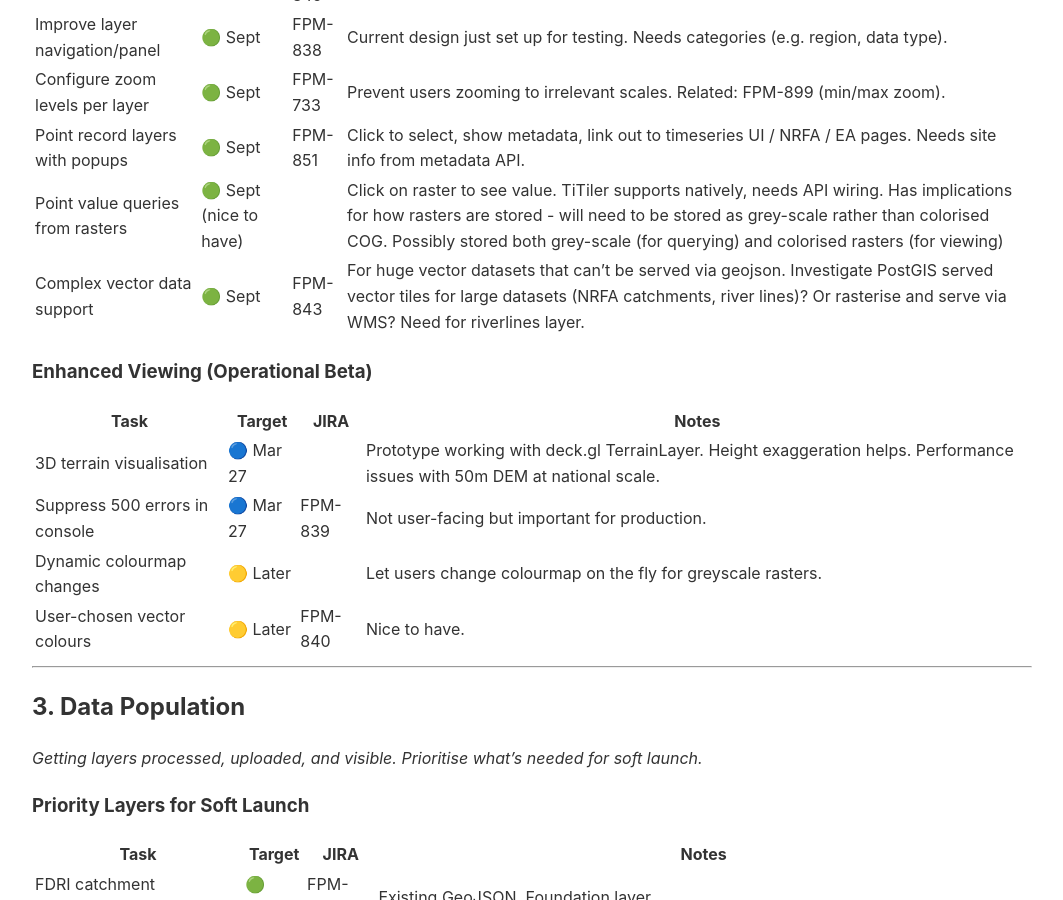
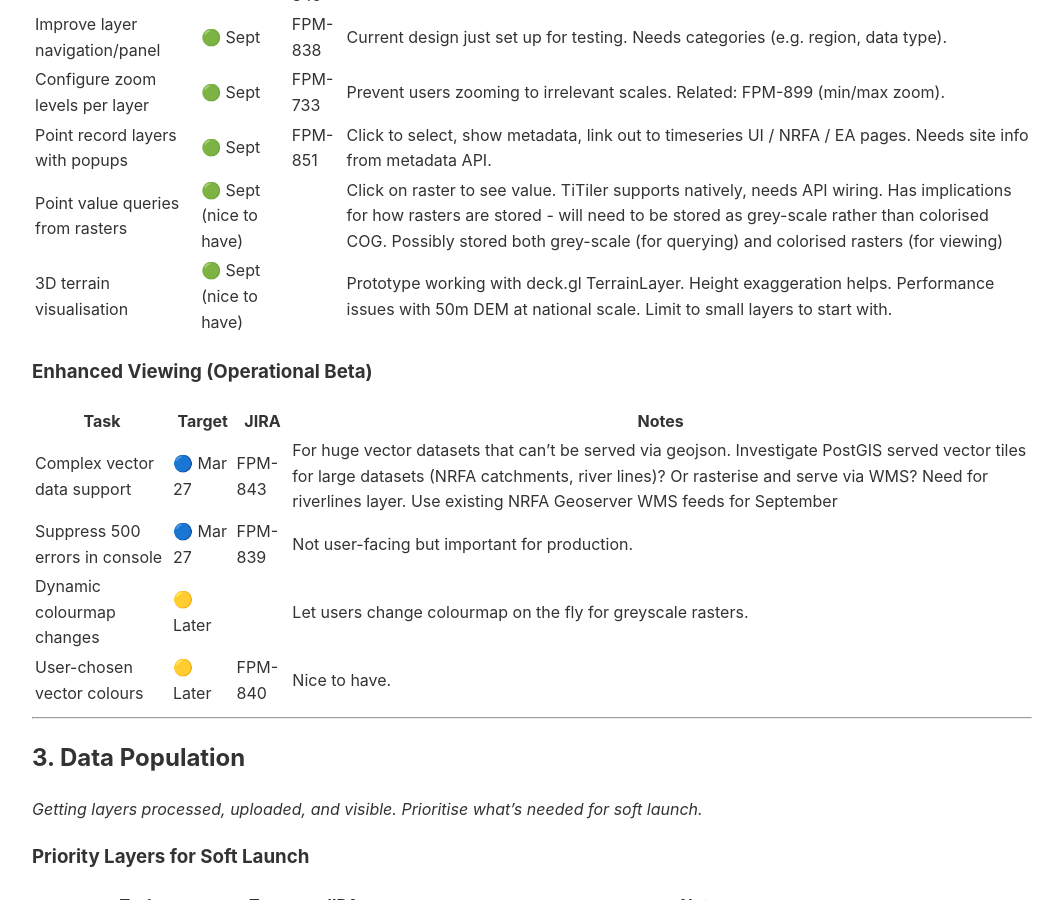
Before and after one commit to NERC-CEH/fdri_words, a Jekyll site: the page built from geospatial/dp10_year3_prioritisation.md, in a window 1280 px wide and 900 px high, scrolled down 2111 px. Shown: the whole window, without its empty margins (108-1171 px from the left). Built offline with Jekyll 4.4.1, drawn with Linux system fonts in a browser that asks for light colours; our own code applies the rules of GitHub Pages for plain Markdown files.

Commit message:
Update tasks

```diff
--- a/geospatial/dp10_year3_prioritisation.md
+++ b/geospatial/dp10_year3_prioritisation.md
@@ -66,13 +66,13 @@
 | Configure zoom levels per layer | 🟢 Sept | FPM-733 | Prevent users zooming to irrelevant scales. Related: FPM-899 (min/max zoom). |
 | Point record layers with popups | 🟢 Sept | FPM-851 | Click to select, show metadata, link out to timeseries UI / NRFA / EA pages. Needs site info from metadata API. |
 | Point value queries from rasters | 🟢 Sept (nice to have) | | Click on raster to see value. TiTiler supports natively, needs API wiring. Has implications for how rasters are stored - will need to be stored as grey-scale rather than colorised COG. Possibly stored both grey-scale (for querying) and colorised rasters (for viewing) |
-| Complex vector data support | 🟢 Sept | FPM-843 | For huge vector datasets that can't be served via geojson. Investigate PostGIS served vector tiles for large datasets (NRFA catchments, river lines)? Or rasterise and serve via WMS? Need for riverlines layer. |
+| 3D terrain visualisation | 🟢 Sept (nice to have) | | Prototype working with deck.gl TerrainLayer. Height exaggeration helps. Performance issues with 50m DEM at national scale. Limit to small layers to start with. |
 
 ### Enhanced Viewing (Operational Beta)
 
 | Task | Target | JIRA | Notes |
 |------|--------|------|-------|
-| 3D terrain visualisation | 🔵 Mar 27 | | Prototype working with deck.gl TerrainLayer. Height exaggeration helps. Performance issues with 50m DEM at national scale. |
+| Complex vector data support | 🔵 Mar 27 | FPM-843 | For huge vector datasets that can't be served via geojson. Investigate PostGIS served vector tiles for large datasets (NRFA catchments, river lines)? Or rasterise and serve via WMS? Need for riverlines layer. Use existing NRFA Geoserver WMS feeds for September |
 | Suppress 500 errors in console |🔵 Mar 27 | FPM-839 | Not user-facing but important for production. |
 | Dynamic colourmap changes | 🟡 Later | | Let users change colourmap on the fly for greyscale rasters. |
 | User-chosen vector colours | 🟡 Later | FPM-840 | Nice to have. |
```
